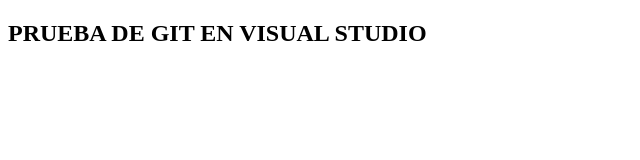
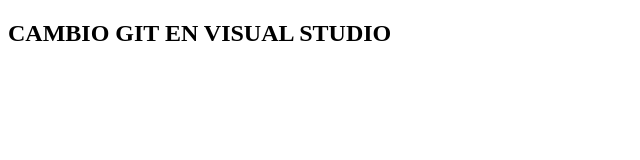
Before and after one commit to aberazo011296/Pre-Bootcamp-Publico, a plain HTML site: page index.html in a window 1280 px wide. Shown: the whole page, without its empty margins (0-640 px from the left). Drawn offline with Linux system fonts and the light colour scheme.

Commit message:
cambio nombre

```diff
--- a/index.html
+++ b/index.html
@@ -7,6 +7,6 @@
     <title>Document</title>
 </head>
 <body>
-    <h2>PRUEBA DE GIT EN VISUAL STUDIO</h2>
+    <h2>CAMBIO GIT EN VISUAL STUDIO</h2>
 </body>
 </html>
```
